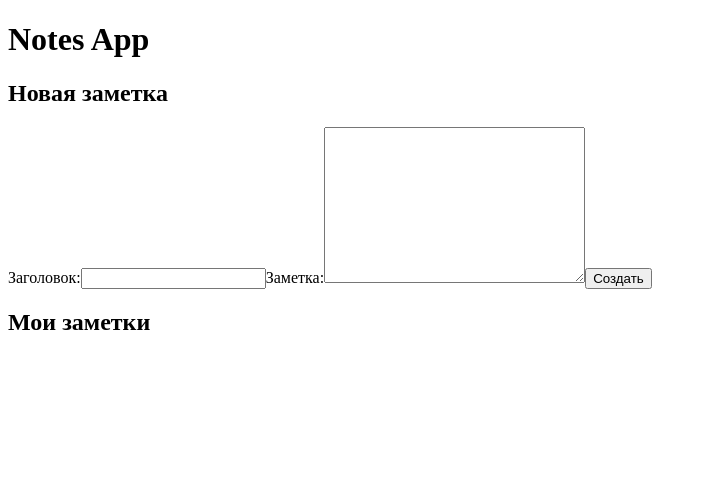
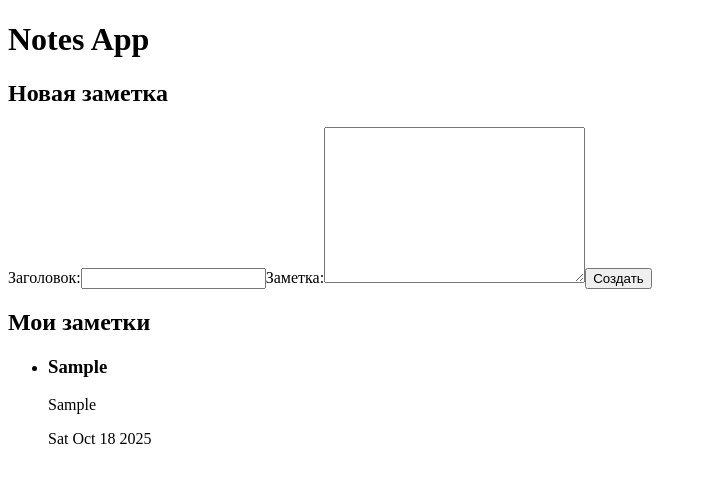
Before and after one commit to CondoR-R/notes-app, a React (Vite) app: page / in a window 1280 px wide. Both pictures are taken after typing "Sample", "Sample" into the empty fields and a click on the input "Создать". Shown: the top 482 px of the page, without its empty margins (0-707 px from the left). Built offline with nearby package versions, Linux system fonts and the light colour scheme.

Commit message:
разметка NoteList и NoteItem

```diff
--- a/src/components/NoteForm/index.tsx
+++ b/src/components/NoteForm/index.tsx
@@ -22,8 +22,8 @@ export const NoteForm: React.FC<Props> = ({className}) => {
 
   const onCreateNote = (e: React.FormEvent<HTMLFormElement>) => {
     e.preventDefault();
+    if (!dispatch) return;
 
-    if (!dispatch) return;
     dispatch({
       type: 'ADD_NOTE',
       payload: {title: titleValue, content: contentValue}
--- a/src/components/NoteList/index.tsx
+++ b/src/components/NoteList/index.tsx
@@ -1,15 +1,27 @@
-import React from 'react';
+import React, {useContext} from 'react';
 import cn from 'classnames';
 import style from './NoteList.module.scss';
+import {StateContext} from "@/state/notes-reducer.ts";
 
 interface Props {
   className?: string;
 }
 
 export const NoteList: React.FC<Props> = ({className}) => {
+  const {notes} = useContext(StateContext);
+
   return (
     <div className={cn(style.wrapper, className)}>
       <h2>Мои заметки</h2>
+      <ul>
+        {notes.map((note, index) => (
+          <li key={index}>
+            <h3>{note.title}</h3>
+            <p>{note.content}</p>
+            <span>{note.date.toDateString()}</span>
+          </li>
+        ))}
+      </ul>
     </div>
   )
 }
```
Also changed, not shown: 1 other file (tests, documents, lock files or other folders).
